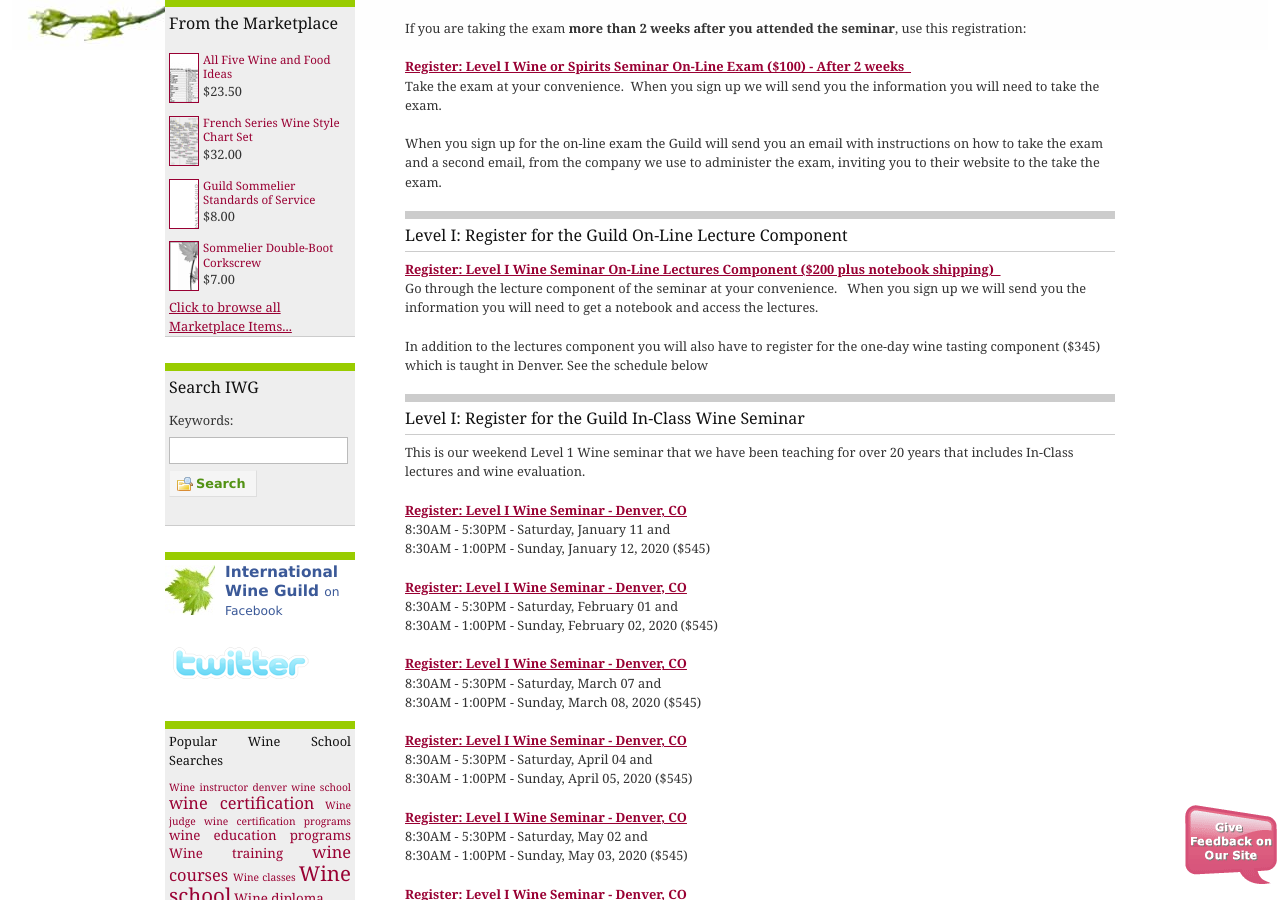
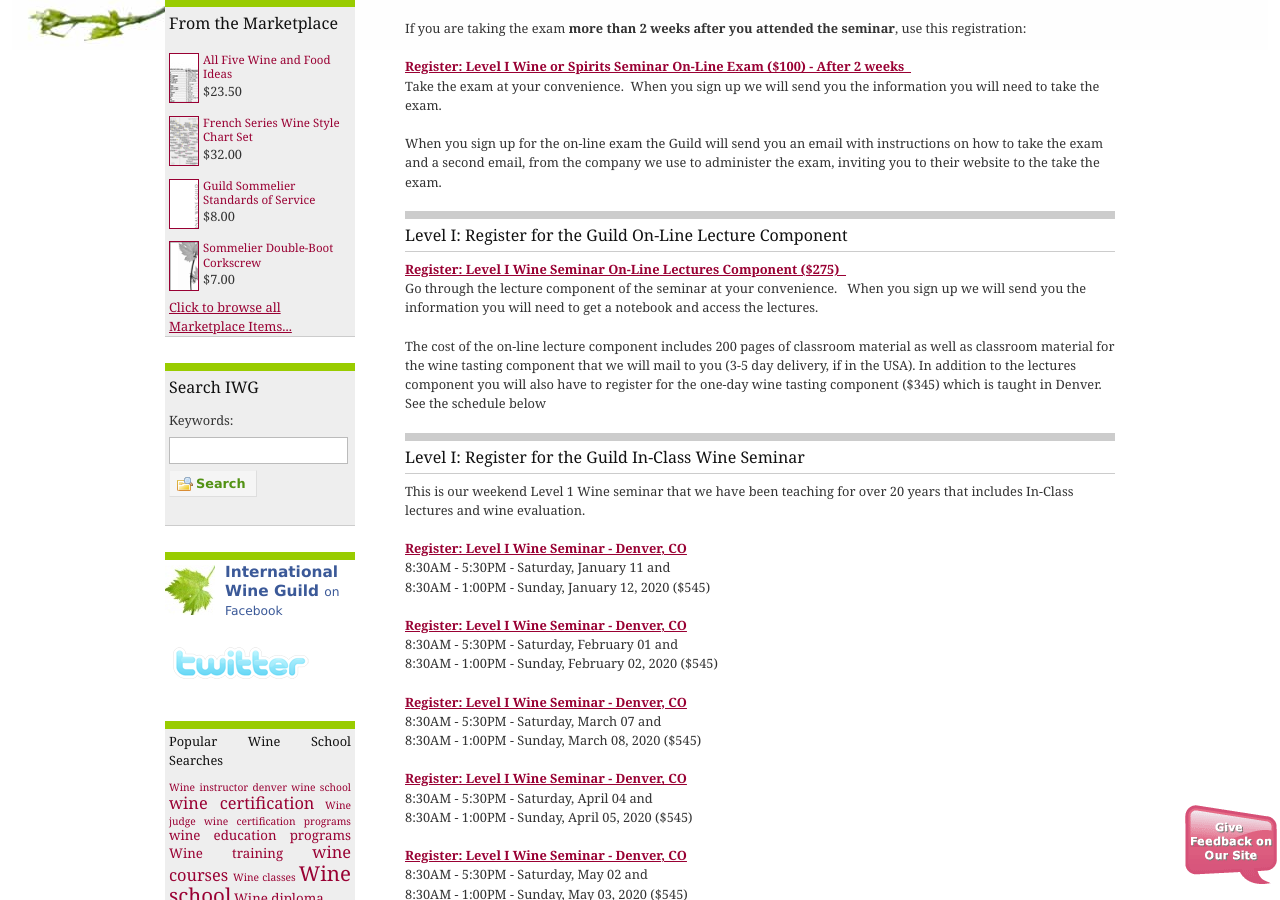
Before and after one commit to CKDev/internationalwineguild.com, a Jekyll site: the page built from register-for-the-guild-certification-seminar.html, in a window 1280 px wide and 900 px high, scrolled down 930 px. Built offline with Jekyll 4.4.1, drawn with Linux system fonts in a browser that asks for light colours; a script that is not in the unit is left out; comment, search, counter and statistics services are not loaded.

Commit message:
Update register-for-the-guild-certification-seminar.html

```diff
--- a/register-for-the-guild-certification-seminar.html
+++ b/register-for-the-guild-certification-seminar.html
@@ -44,11 +44,11 @@
 <h2>Level I: Register for the Guild On-Line Lecture Component</h2>
 
 <p><a class="ga-track"
-	    href="http://ww4.aitsafe.com/cf/add.cfm?userid=6714687&amp;product=Level+I+Wine+Seminar+On-Line+Lectures++-++at your convenience&amp;price=50&amp;return=www.internationalwineguild.com/register-for-the-guild-certification-seminar"><strong>Register:
-	      Level I Wine Seminar On-Line Lectures Component ($200 plus notebook shipping) &nbsp;<br>
+	    href="http://ww4.aitsafe.com/cf/add.cfm?userid=6714687&amp;product=Level+I+Wine+Seminar+On-Line+Lectures++-++at your convenience&amp;price=275&amp;return=www.internationalwineguild.com/register-for-the-guild-certification-seminar"><strong>Register:
+	      Level I Wine Seminar On-Line Lectures Component ($275) &nbsp;<br>
 	    </strong></a>Go through the lecture component of the seminar at your convenience. &nbsp; When you sign up we will send you the information you will
 	  need to get a notebook and access the lectures.&nbsp;</p>
-	<p>In addition to the lectures component you will also have to register for the one-day wine tasting component ($345) which is taught in Denver. See the schedule below</p>
+	<p>The cost of the on-line lecture component includes 200 pages of classroom material as well as classroom material for the wine tasting component that we will mail to you (3-5 day delivery, if in the USA). In addition to the lectures component you will also have to register for the one-day wine tasting component ($345) which is taught in Denver. See the schedule below</p>
 
 <h2>Level I: Register for the Guild In-Class Wine Seminar</h2>
 <p>This is our weekend Level 1 Wine seminar that we have been teaching for over 20 years that includes In-Class lectures and wine evaluation.</p>
```
